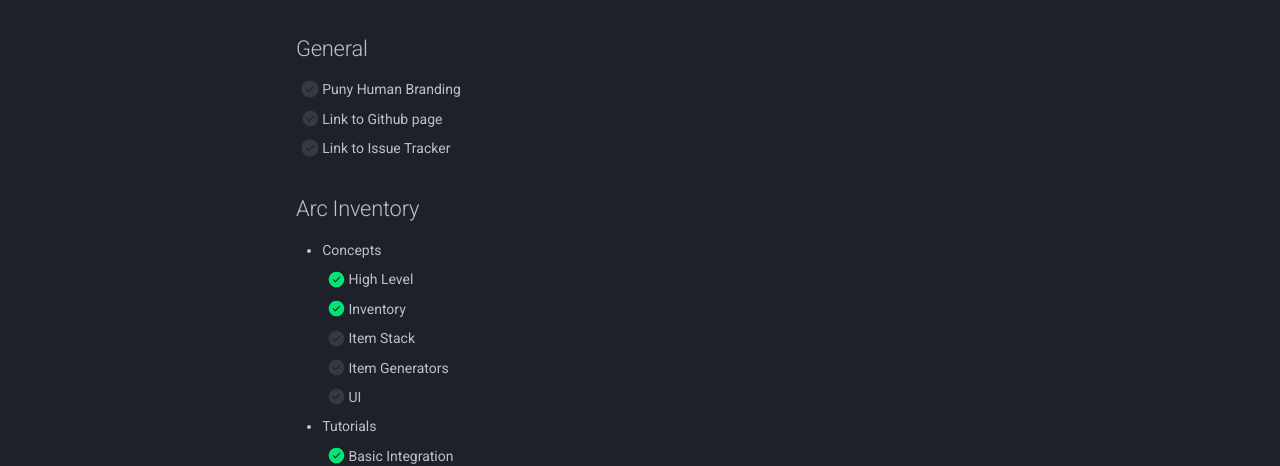
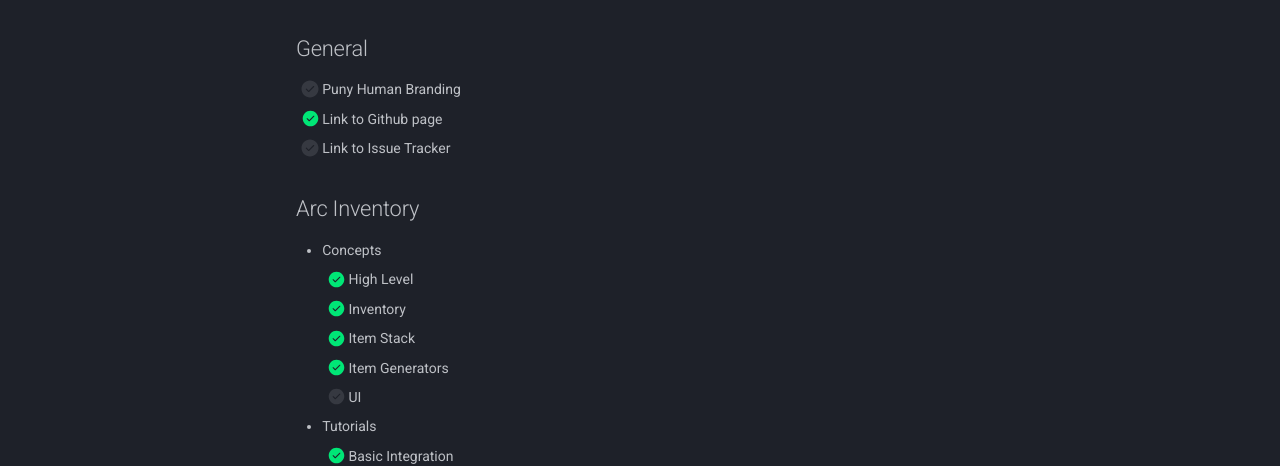
Before and after one commit to punyhumangames/ArcPluginsDocumentation, an MkDocs documentation site: the page built from docs/home/docroadmap.md, in a window 1280 px wide. Shown: the part 300-766 px from the top of the page. Built offline with MkDocs 1.6.1 and Material for MkDocs 9.7.7, drawn with Linux system fonts in a browser that asks for light colours; comment, search, counter and statistics services are not loaded.

Commit message:
update roadmap

```diff
--- a/docs/home/docroadmap.md
+++ b/docs/home/docroadmap.md
@@ -4,7 +4,7 @@
 
 ## General
 * [ ] Puny Human Branding
-* [ ] Link to Github page
+* [x] Link to Github page
 * [ ] Link to Issue Tracker
 
 ## Arc Inventory
@@ -12,8 +12,8 @@
 - Concepts
     * [x] High Level
     * [x] Inventory
-    * [ ] Item Stack
-    * [ ] Item Generators
+    * [x] Item Stack
+    * [x] Item Generators
     * [ ] UI
 - Tutorials
     * [x] Basic Integration
```
Also changed, not shown: docs/arcinventory/concepts/ui.md (+8 -0 lines).
